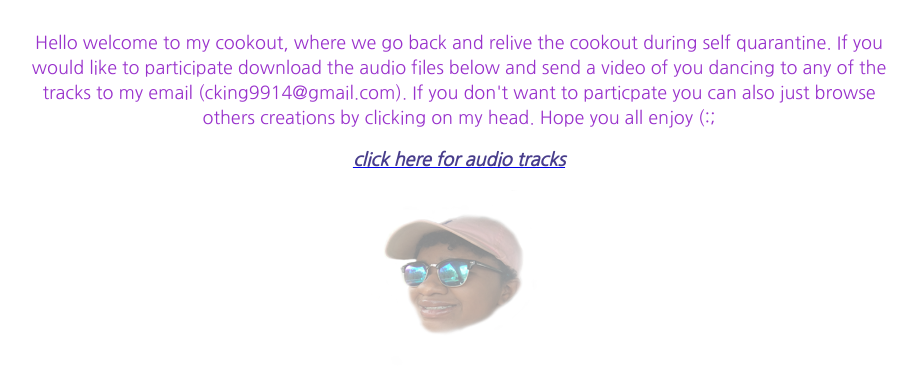
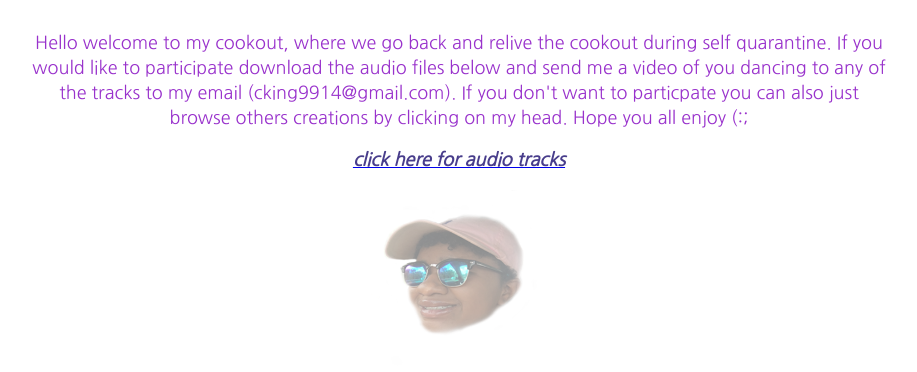
Before and after one commit to kingco4/welcomeCookout, a plain HTML site: page index.html in a window 1280 px wide. Shown: the part 74-446 px from the top of the page, without its empty margins (181-1098 px from the left). Drawn offline with Linux system fonts and the light colour scheme.

Commit message:
finalfinal

```diff
--- a/index.html
+++ b/index.html
@@ -8,7 +8,7 @@
 <body>
     <h1>Welcome to my Cookout</h1>
     <p>Hello welcome to my cookout, where we go back and relive the cookout during self quarantine. If you
-    would like to participate download the audio files below and send a video of you dancing to any of the tracks to my email (cking9914@gmail.com). If you don't want to particpate you can also just browse others creations by clicking on my head. Hope you all enjoy (:;</p>
+    would like to participate download the audio files below and send me a video of you dancing to any of the tracks to my email (cking9914@gmail.com). If you don't want to particpate you can also just browse others creations by clicking on my head. Hope you all enjoy (:;</p>
     <a href="media/soundFiles.zip" download><h3>click here for audio tracks</h3></a>
     <a href="archive.html"><img src="media/cierraKing.png" height="200" width="200"></a>
 
```
